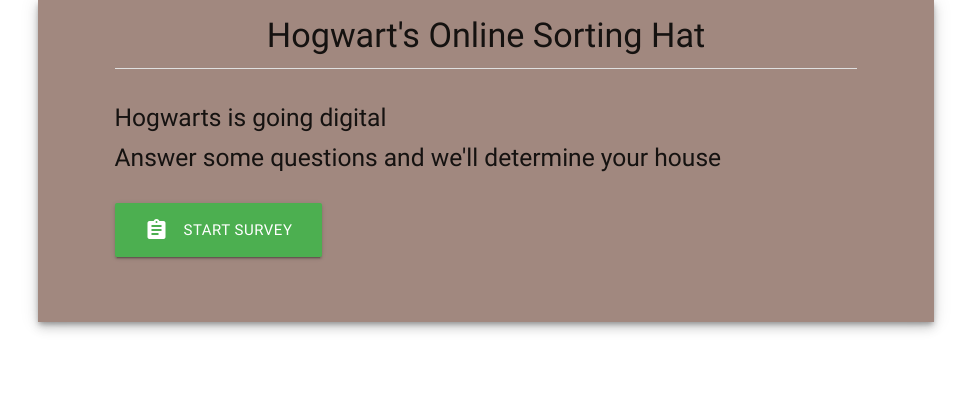
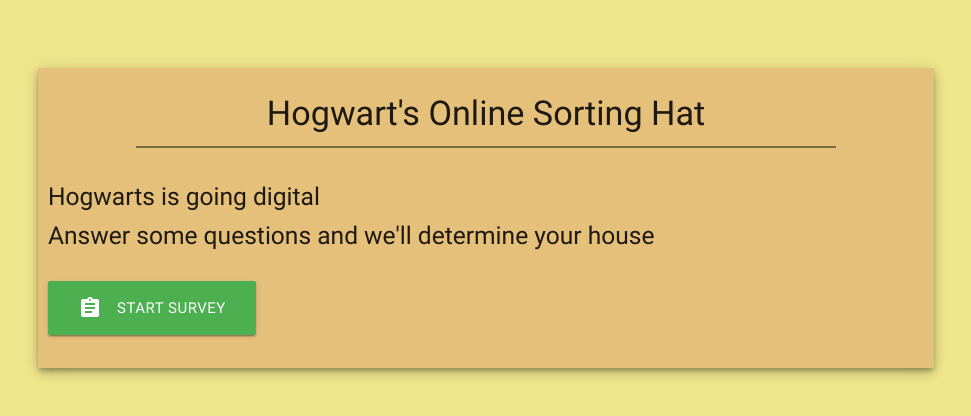
Before and after one commit to JonathanP97/house-sorter, a website: page app/html/home.html in a window 1280 px wide. Shown: the whole page, without its empty margins (154-1125 px from the left). Drawn offline with nearby package versions, Linux system fonts and the light colour scheme.

Commit message:
minor css changes

```diff
--- /dev/null
+++ b/app/css/home.css
@@ -0,0 +1,16 @@
+body {
+	background-color: khaki;
+}
+
+.main {
+	padding: 10px;
+	background-color: #e5c07b;
+}
+
+.divider {
+	width: 80%;
+	margin-left: auto;
+	margin-right: auto;
+	padding: 1px;
+	background-color: #776d38;
+}
--- /dev/null
+++ b/app/css/survey.css
@@ -0,0 +1,6 @@
+body{
+	background-color: khaki;
+}
+
+.main {
+	background-color: #e5c07b;
--- a/app/html/home.html
+++ b/app/html/home.html
@@ -5,14 +5,13 @@
 	<meta charset="UTF-8">
 	<link rel="stylesheet" href="https://cdnjs.cloudflare.com/ajax/libs/materialize/0.100.2/css/materialize.min.css">
  	<link rel="stylesheet" href="https://fonts.googleapis.com/icon?family=Material+Icons">
+  <link rel="stylesheet" href="../css/home.css">
 </head>
 <body>
 
-  <div class="container brown lighten-2 z-depth-3">
-
-  <div class="row">
-     <div class="col s1"></div>
-     <div class="col s10 brown lighten-2 ">
+  <br><br><br>
+  <div class="container brown lighten-3 z-depth-3">
+    <div class=" main">
       <h4 class="center">Hogwart's Online Sorting Hat</h4>
       <div class="divider"></div>
       <br>
@@ -23,9 +22,6 @@
       <a class="waves-effect waves-dark btn-large green" id="survey-button"> <i class="material-icons large left">assignment</i> Start Survey</a>
       <br><br>
     </div>
-     <div class="col s1"></div>
-  </div>
-  <br>
   </div>
 
 
```
Also changed, not shown: app/html/survey.html (+15 -19 lines), server.js (line endings or trailing spaces). Lines whose indentation alone changed are shown as unchanged.
